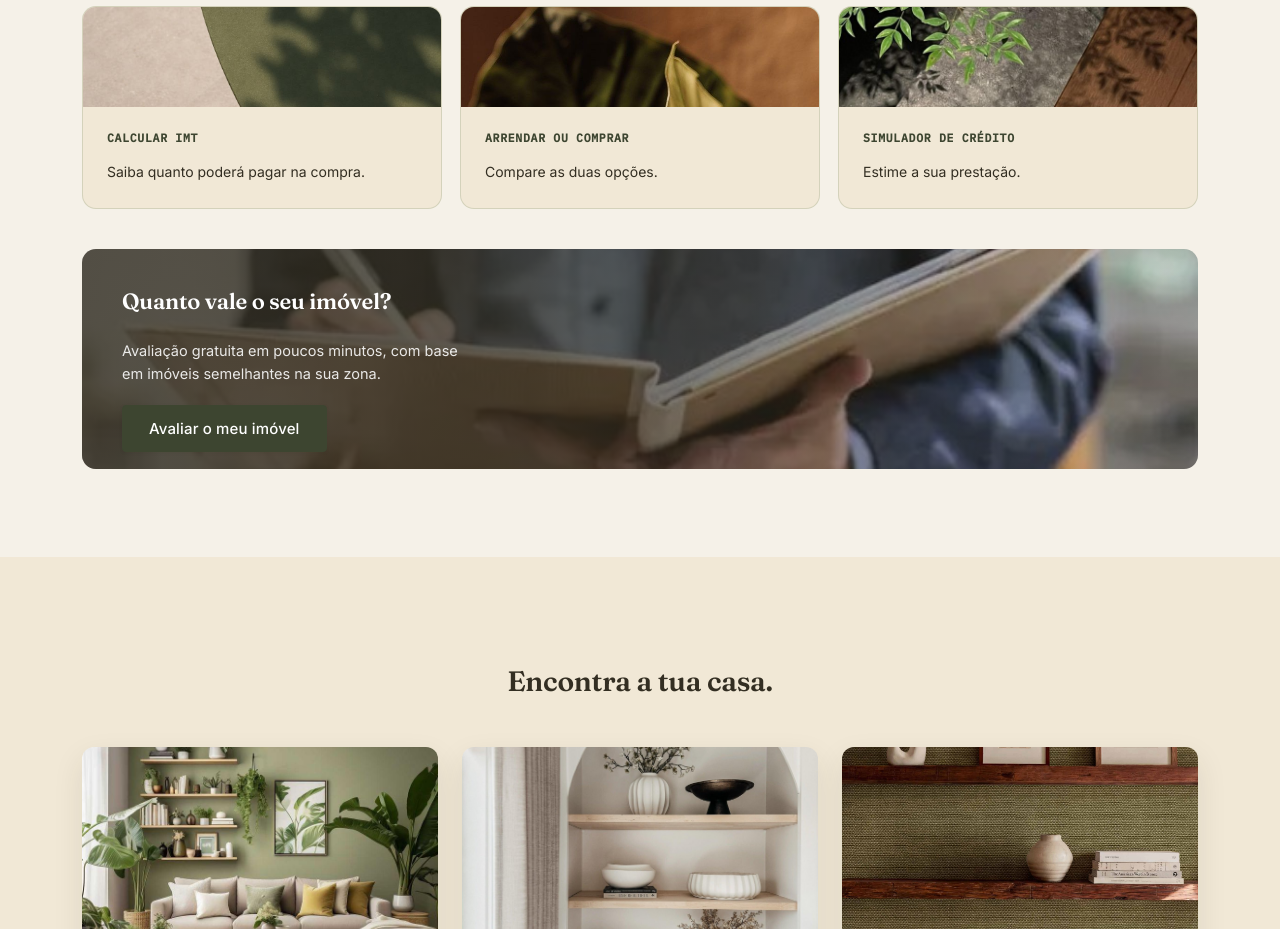
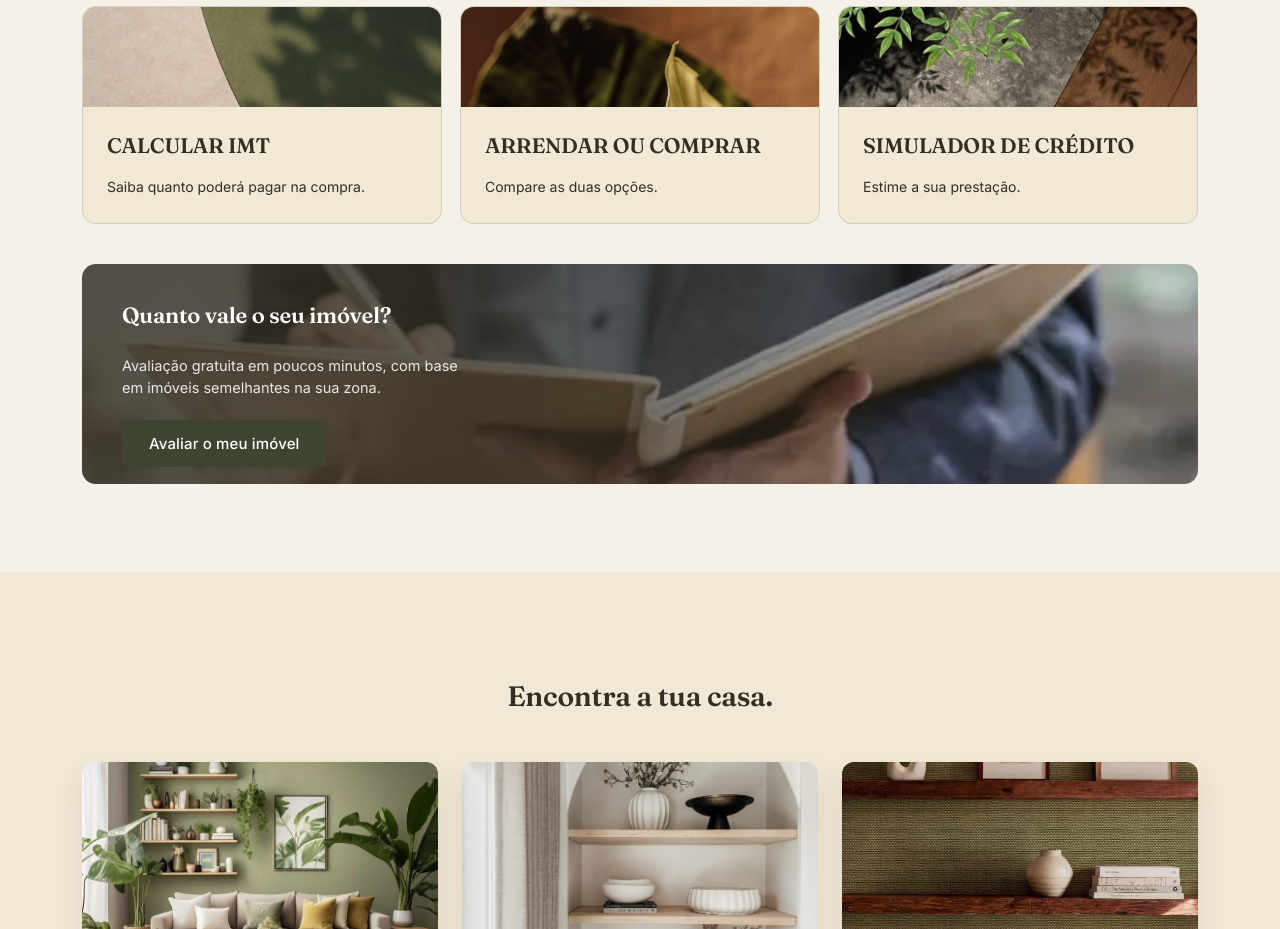
Before and after one commit to andreiadetails-byte/portal-imobiliario, a Next.js app: page / in a window 1280 px wide. Shown: the part 2060-2989 px from the top of the page. Built offline with nearby package versions, Linux system fonts and the light colour scheme; no server answers; the database is empty.

Commit message:
Mudar cor da tira e contorno de destaque para verde-oliva

```diff
--- a/app/globals.css
+++ b/app/globals.css
@@ -142,7 +142,7 @@ header.site-header{ background:var(--paper); border-bottom:1px solid var(--line)
 .destaque-strip {
   position: absolute; top: 12px; left: 0; z-index: 1; width: 62%; overflow: hidden;
   font-size: 11px; font-weight: 700; letter-spacing: 0.02em;
-  padding: 5px 14px 5px 12px; background: var(--gold-strong); color: #fff;
+  padding: 5px 14px 5px 12px; background: var(--telha); color: #fff;
   border-radius: 0 6px 6px 0; box-shadow: 0 2px 6px rgba(0,0,0,0.15);
 }
 .destaque-strip::after {
--- a/app/page.js
+++ b/app/page.js
@@ -298,7 +298,7 @@ export default function HomePage() {
                     tabIndex={0}
                     onKeyDown={(e) => { if (e.key === 'Enter') router.push(`/property/${p.id}`); }}
                     className={`card card-hover-lift${p.featured_status === 'active' ? ' card-destaque' : ''}`}
-                    style={{ position: 'relative', cursor: 'pointer', border: p.featured_status === 'active' ? '2.5px solid var(--gold-strong)' : undefined, boxShadow: p.featured_status === 'active' ? '0 6px 18px rgba(201,162,39,0.28)' : undefined }}>
+                    style={{ position: 'relative', cursor: 'pointer', border: p.featured_status === 'active' ? '2.5px solid var(--telha)' : undefined, boxShadow: p.featured_status === 'active' ? '0 6px 18px rgba(61,74,46,0.28)' : undefined }}>
                   {p.featured_status === 'active' && (
                     <span className="destaque-strip">★ DESTAQUE</span>
                   )}
@@ -406,7 +406,7 @@ export default function HomePage() {
                     tabIndex={0}
                     onKeyDown={(e) => { if (e.key === 'Enter') router.push(`/property/${p.id}`); }}
                     className={`card card-hover-lift${p.featured_status === 'active' ? ' card-destaque' : ''}`}
-                    style={{ position: 'relative', cursor: 'pointer', border: p.featured_status === 'active' ? '2.5px solid var(--gold-strong)' : undefined, boxShadow: p.featured_status === 'active' ? '0 6px 18px rgba(201,162,39,0.28)' : undefined }}>
+                    style={{ position: 'relative', cursor: 'pointer', border: p.featured_status === 'active' ? '2.5px solid var(--telha)' : undefined, boxShadow: p.featured_status === 'active' ? '0 6px 18px rgba(61,74,46,0.28)' : undefined }}>
                   {p.featured_status === 'active' && (
                     <span className="destaque-strip">★ DESTAQUE</span>
                   )}
@@ -526,9 +526,9 @@ export default function HomePage() {
                   <img src={card.img} alt="" style={{ width: '100%', height: '100%', objectFit: 'cover' }} />
                 </div>
                 <div style={{ padding: '22px 24px 26px' }}>
-                <div style={{
-                  fontFamily: 'IBM Plex Mono, monospace', fontSize: 11.5, letterSpacing: '0.06em',
-                  color: 'var(--telha)', fontWeight: 600, marginBottom: 8,
+                <div className="display" style={{
+                  fontSize: 21, fontWeight: 700,
+                  color: 'var(--ink)', marginBottom: 8,
                 }}>
                   {card.title}
                 </div>
```
